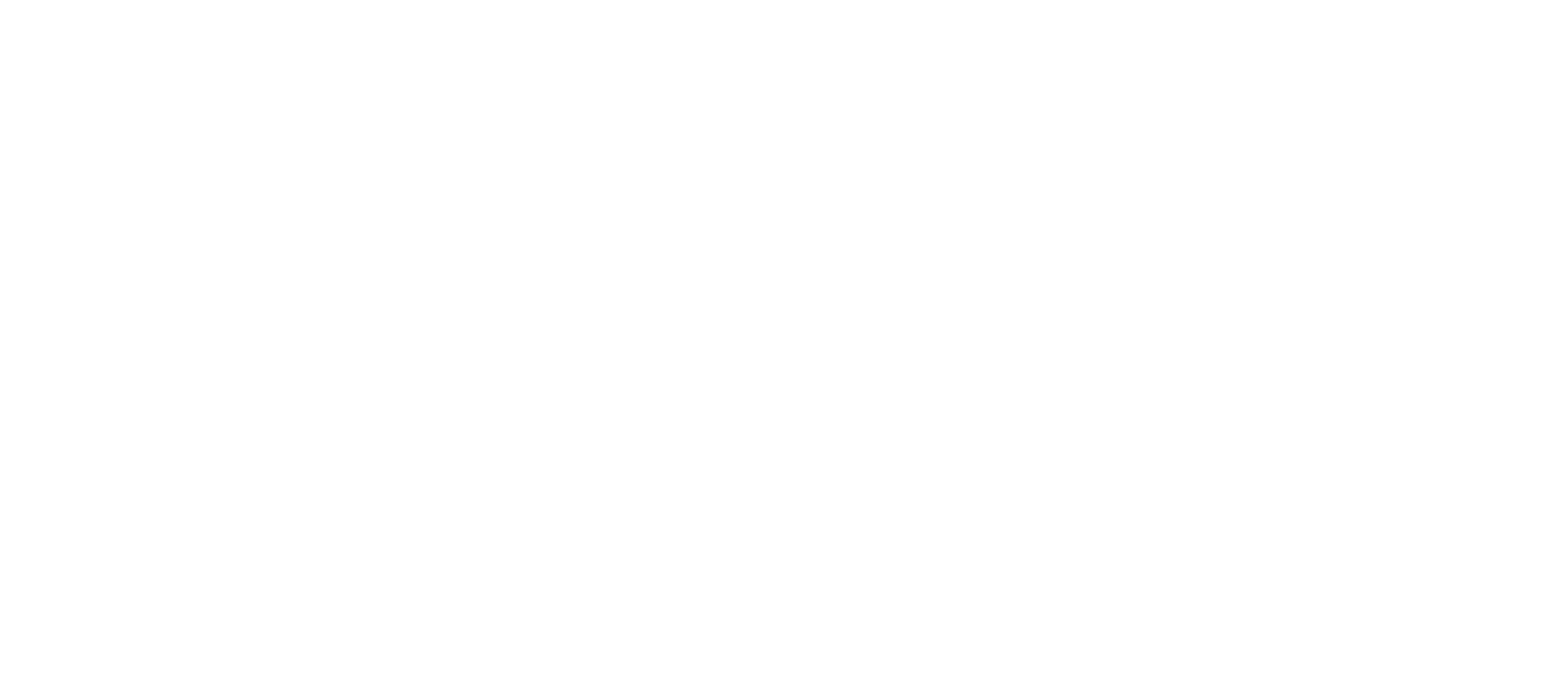
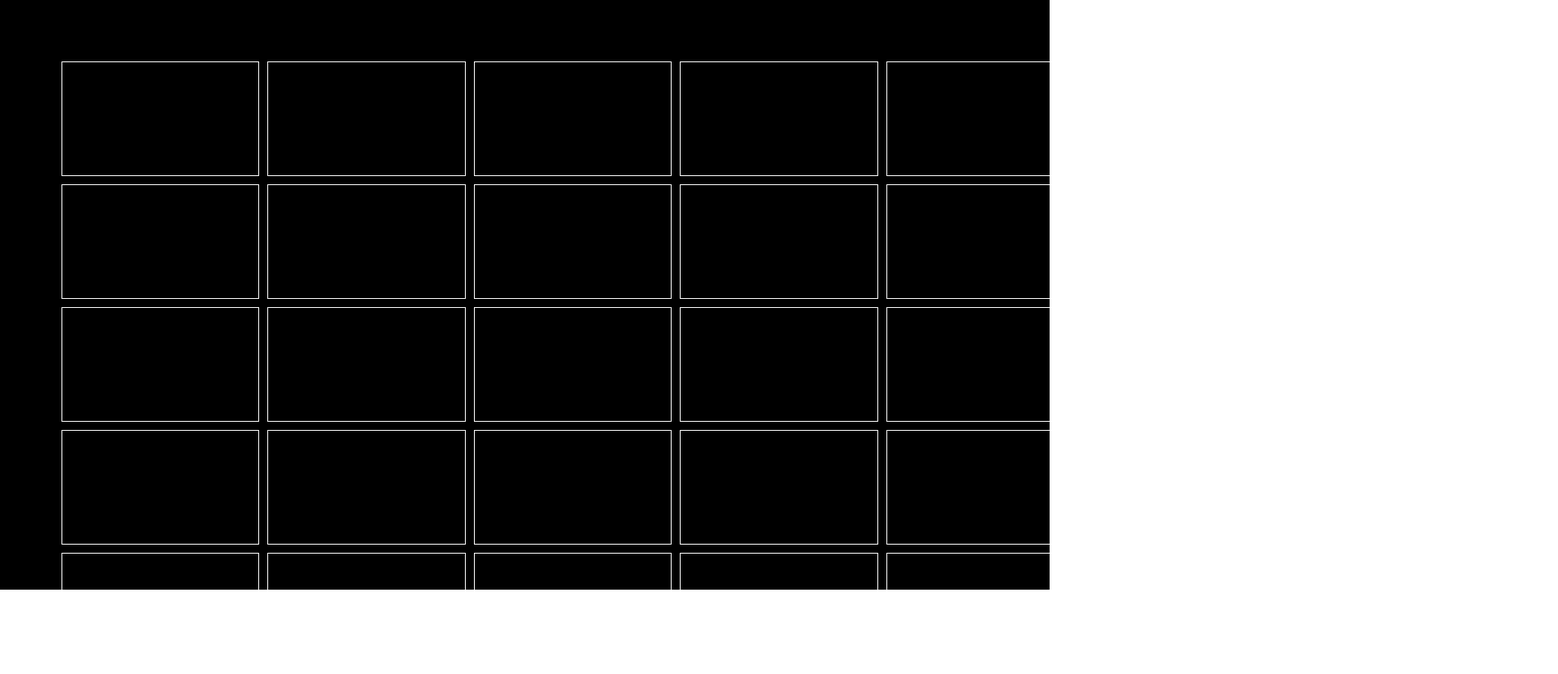
Before and after one commit to Andrearomeo04/html-css-zoom, a plain HTML site: page index.html in a window 1280 px wide. Shown: the whole page at 82% size, 1900 px wide, since content can reach past the window. Before the commit the page ends 800 px from the top, so only its background shows below. Drawn offline with Linux system fonts and the light colour scheme.

Commit message:
[UPD] Created main layout

```diff
--- a/css/style.css
+++ b/css/style.css
@@ -0,0 +1,36 @@
+* {
+    margin: 0;
+    padding: 0;
+    box-sizing: border-box;
+}
+
+main {
+    background-color: black;
+    height: 90vh;
+}
+
+.container-full {
+    width: 1900px;
+    margin: 0 auto;
+}
+
+
+.container {
+    padding: 70px 70px 10px 70px;
+}
+
+
+.row {
+    display: flex;
+    flex-wrap: wrap;
+}
+
+.col-14 {
+    width: calc(100% / 7);
+}
+
+.content {
+    border: 1px solid white;
+    height: 140px;
+    margin: 5px;
+}
--- a/index.html
+++ b/index.html
@@ -7,6 +7,122 @@
     <title>Document</title>
 </head>
 <body>
+    <!-- main section  -->
+    <main>
+        <div class="container-full">
+            <div class="container">
+                <div class="row">
+                    <div class="col-14">
+                        <div class="content"></div>
+                    </div>
+                    <div class="col-14">
+                        <div class="content"></div>
+                    </div>
+                    <div class="col-14">
+                        <div class="content"></div>
+                    </div>
+                    <div class="col-14">
+                        <div class="content"></div>
+                    </div>
+                    <div class="col-14">
+                        <div class="content"></div>
+                    </div>
+                    <div class="col-14">
+                        <div class="content"></div>
+                    </div>
+                    <div class="col-14">
+                        <div class="content"></div>
+                    </div>
+                    <div class="col-14">
+                        <div class="content"></div>
+                    </div>
+                    <div class="col-14">
+                        <div class="content"></div>
+                    </div>
+                    <div class="col-14">
+                        <div class="content"></div>
+                    </div>
+                    <div class="col-14">
+                        <div class="content"></div>
+                    </div>
+                    <div class="col-14">
+                        <div class="content"></div>
+                    </div>
+                    <div class="col-14">
+                        <div class="content"></div>
+                    </div>
+                    <div class="col-14">
+                        <div class="content"></div>
+                    </div>
+                    <div class="col-14">
+                        <div class="content"></div>
+                    </div>
+                    <div class="col-14">
+                        <div class="content"></div>
+                    </div>
+                    <div class="col-14">
+                        <div class="content"></div>
+                    </div>
+                    <div class="col-14">
+                        <div class="content"></div>
+                    </div>
+                    <div class="col-14">
+                        <div class="content"></div>
+                    </div>
+                    <div class="col-14">
+                        <div class="content"></div>
+                    </div>
+                    <div class="col-14">
+                        <div class="content"></div>
+                    </div>
+                    <div class="col-14">
+                        <div class="content"></div>
+                    </div>
+                    <div class="col-14">
+                        <div class="content"></div>
+                    </div>
+                    <div class="col-14">
+                        <div class="content"></div>
+                    </div>
+                    <div class="col-14">
+                        <div class="content"></div>
+                    </div>
+                    <div class="col-14">
+                        <div class="content"></div>
+                    </div>
+                    <div class="col-14">
+                        <div class="content"></div>
+                    </div>
+                    <div class="col-14">
+                        <div class="content"></div>
+                    </div>
+                    <div class="col-14">
+                        <div class="content"></div>
+                    </div>
+                    <div class="col-14">
+                        <div class="content"></div>
+                    </div>
+                    <div class="col-14">
+                        <div class="content"></div>
+                    </div>
+                    <div class="col-14">
+                        <div class="content"></div>
+                    </div>
+                    <div class="col-14">
+                        <div class="content"></div>
+                    </div>
+                    <div class="col-14">
+                        <div class="content"></div>
+                    </div>
+                    <div class="col-14">
+                        <div class="content"></div>
+                    </div>
+                </div>
+            </div>
+        </div>
+    </main>
 
+    <!-- footer section  -->
+    <footer></footer>
 </body>
 </html>
```
